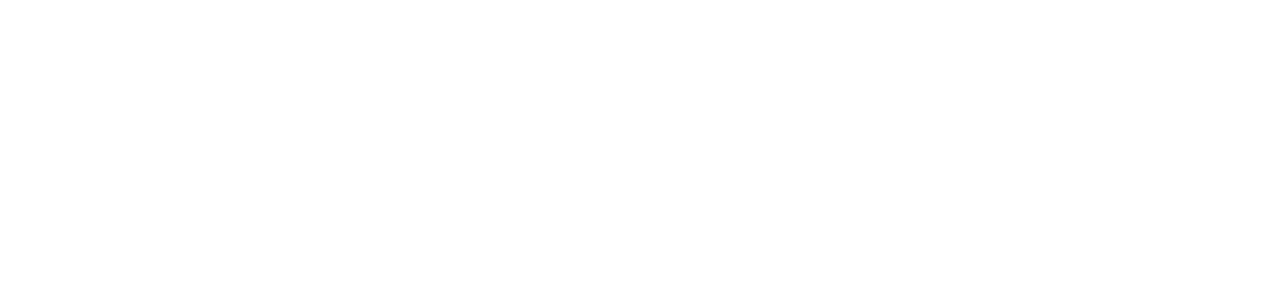
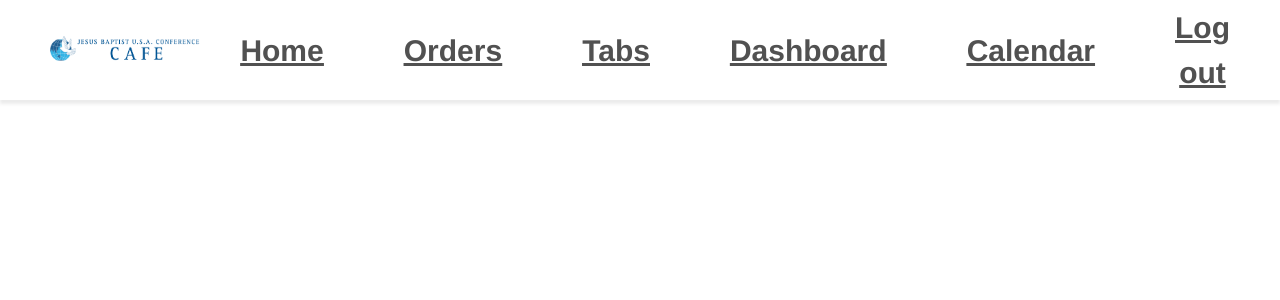
Before and after one commit to GreycinKim/JBCH-Cafe, a React (Vite) app in the folder client/: page /tabs in a window 1280 px wide. Before the commit this address had no page. Shown: the top 300 px of the page. Built offline with nearby package versions, Linux system fonts and the light colour scheme.

Commit message:
Added Tabs

```diff
--- a/client/src/App.jsx
+++ b/client/src/App.jsx
@@ -5,6 +5,7 @@ import Orders from './pages/Orders';
 import Dashboard from './pages/Dashboard.jsx';
 import Calendar from './pages/Calendar.jsx';
 import AppLayout from "./pages/AppLayout.jsx";
+import Tabs from "./pages/Tabs.jsx";
 
 
 function App() {
@@ -14,6 +15,7 @@ function App() {
                 <Route path="/login" element={<Login />} />
                 <Route path="/pos" element={<Pos />} />
                 <Route path="/orders" element={<Orders />} />
+                <Route path="/tabs" element={<Tabs />} />
                 <Route path="/dashboard" element={<Dashboard />} />
                 <Route path="/calendar" element={<Calendar />} />
             </Route>
--- a/client/src/components/NavBar.jsx
+++ b/client/src/components/NavBar.jsx
@@ -22,6 +22,9 @@ function NavBar(){
                 <NavLink to="/orders">
                     <h1>Orders</h1>
                 </NavLink>
+                <NavLink to="/tabs">
+                    <h1>Tabs</h1>
+                </NavLink>
                 <NavLink to="/dashboard">
                     <h1>Dashboard</h1>
                 </NavLink>
--- /dev/null
+++ b/client/src/pages/Tabs.jsx
@@ -0,0 +1,3 @@
+export default function Tabs() {
+
+}
```
